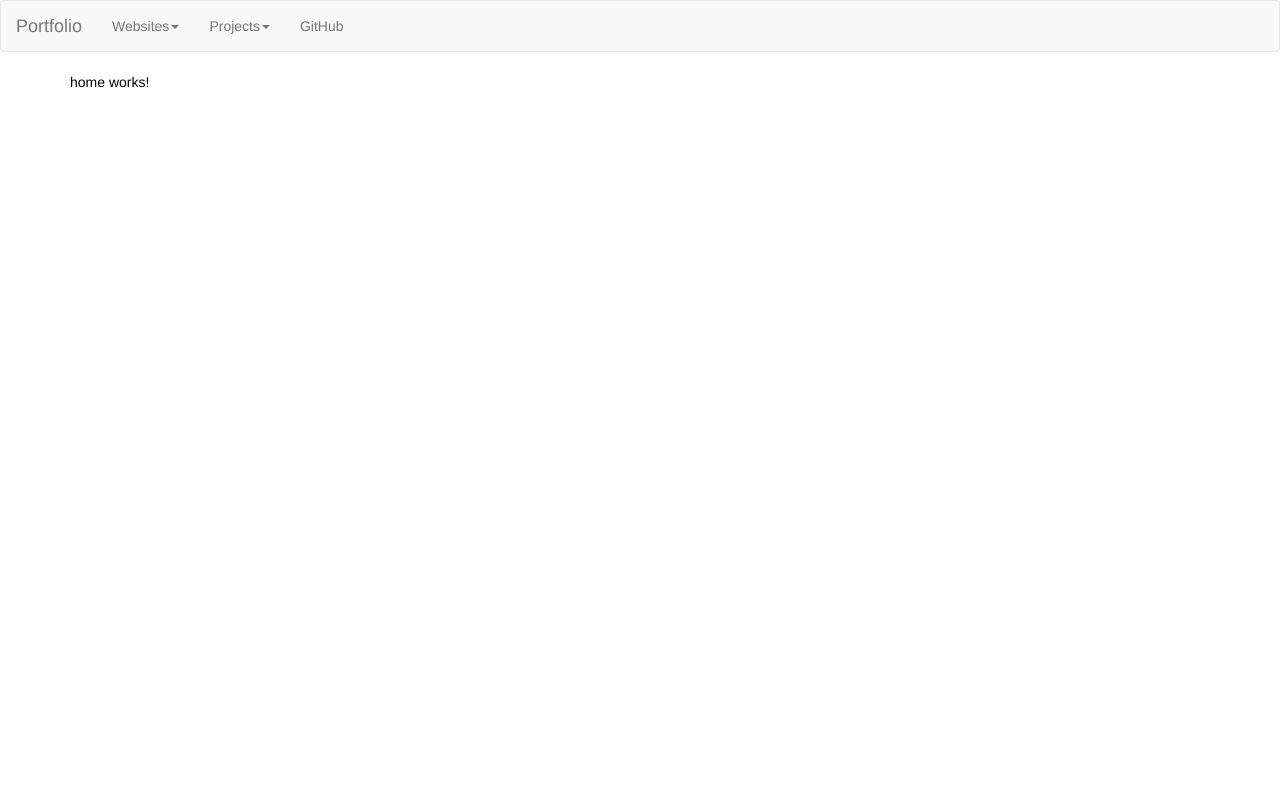
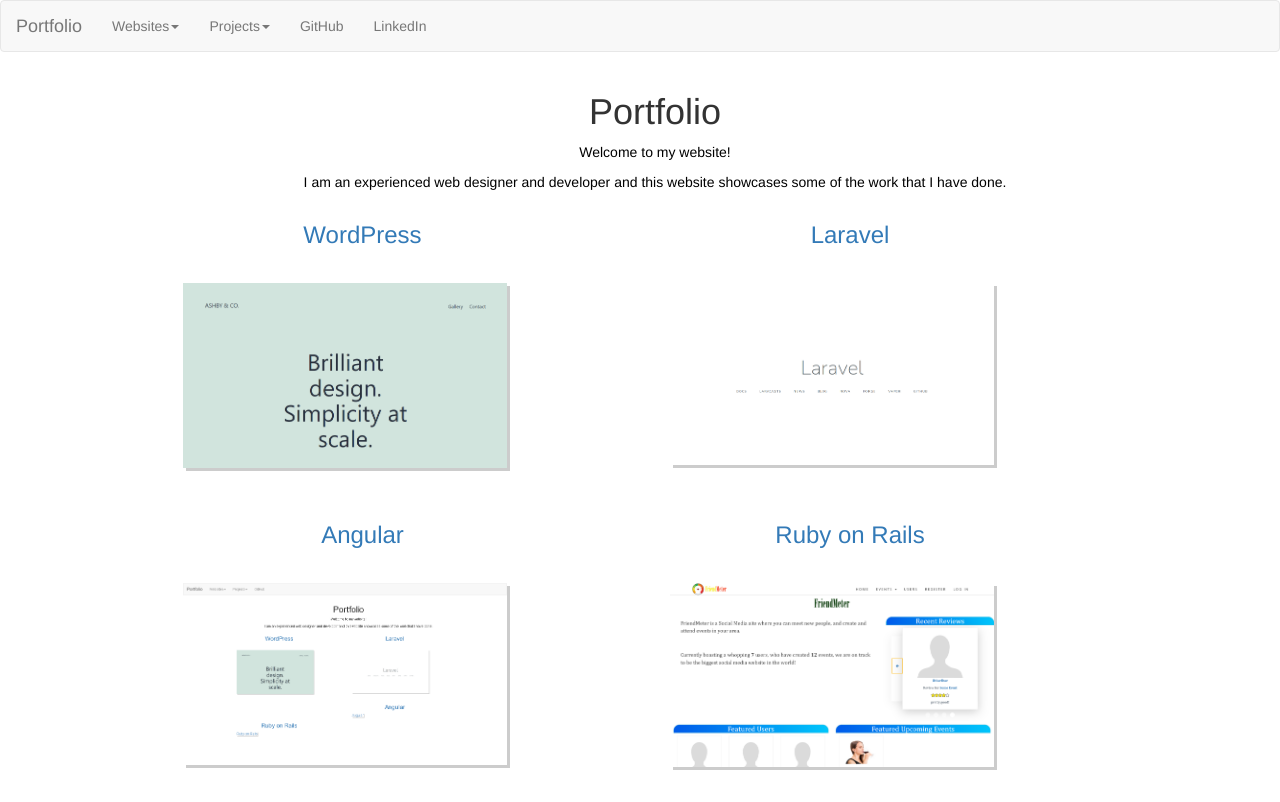
Before and after one commit to ndeely/Angular-ndcom, an Angular app: page / in a window 1280 px wide. Built offline with nearby package versions, Linux system fonts and the light colour scheme.

Commit message:
layout fixes
- added LinkedIn to header
- added Home Component content
- added new images
- changed title
- added some css

```diff
--- a/src/app/header/header.component.html
+++ b/src/app/header/header.component.html
@@ -10,12 +10,7 @@
         <li class="dropdown" appDropdown>
           <a class="dropdown-toggle" data-toggle="dropdown" role="button">Websites<span class="caret"></span></a>
           <ul class="dropdown-menu">
-            <li *ngFor="let site of websites"><a routerLink="websites/{{site.id}}">{{site.name}}</a></li>
-            <!--<li><a href="/wp">WordPress</a></li>
-            <li><a href="/laravel">Laravel</a></li>
-            <li><a href="/angular">Angular</a></li>
-            <li><a href="/rubyonrails">Ruby on Rails</a></li>-->
-
+            <li *ngFor="let site of sites"><a routerLink="websites/{{site.id}}">{{site.name}}</a></li>
           </ul>
         </li>
         <li class="dropdown" appDropdown>
@@ -27,6 +22,9 @@
         <li>
           <a href="https://www.github.com/ndeely" target="_blank">GitHub</a>
         </li>
+        <li>
+          <a href="https://www.linkedin.com/in/nialldeely/" target="_blank">LinkedIn</a>
+        </li>
       </ul>
     </div>
   </div>
--- a/src/app/header/header.component.ts
+++ b/src/app/header/header.component.ts
@@ -8,11 +8,11 @@
   styleUrls: ['./header.component.css']
 })
 export class HeaderComponent implements OnInit {
-  private websites: Website[];
+  sites: Website[];
 
   constructor(private ws: WebsitesService) { }
 
   ngOnInit() {
-    this.websites = this.ws.getSites();
+    this.sites = this.ws.getSites();
   }
 }
--- a/src/app/home/home.component.html
+++ b/src/app/home/home.component.html
@@ -1 +1,19 @@
-<p>home works!</p>
+<div class="container">
+  <div class="row">
+    <div class="col-xs-10 col-xs-offset-1">
+      <h1>Portfolio</h1>
+      <p>Welcome to my website!</p>
+      <p>I am an experienced web designer and developer and this website showcases some of the work that I have done.</p>
+    </div>
+  </div>
+</div>
+<div class="container">
+  <div class="row">
+    <div class=" site col-xs-10 col-xs-offset-1 col-md-4 col-md-offset-1" *ngFor="let site of sites">
+      <a routerLink="websites/{{site.id}}">
+        <h3>{{site.name}}</h3>
+        <img src="{{site.imagePath}}" alt="{{site.name}}" />
+      </a>
+    </div>
+  </div>
+</div>
--- a/src/app/home/home.component.ts
+++ b/src/app/home/home.component.ts
@@ -1,4 +1,6 @@
 import { Component, OnInit } from '@angular/core';
+import {WebsitesService} from '@websites/websites.service';
+import {Website} from '@websites/website.model';
 
 @Component({
   selector: 'app-home',
@@ -6,10 +8,12 @@
   styleUrls: ['./home.component.css']
 })
 export class HomeComponent implements OnInit {
+  sites: Website[];
 
-  constructor() { }
+  constructor(private ws: WebsitesService) { }
 
   ngOnInit(): void {
+    this.sites = this.ws.getSites();
   }
 
 }
--- a/src/app/websites/websites.component.html
+++ b/src/app/websites/websites.component.html
@@ -1,4 +1,9 @@
-<div class="container">
+<div class="container col-xs-10 col-xs-offset-1">
+  <div class="row">
+    <div class="col-xs-12">
+      <h1>{{site.name}}</h1>
+    </div>
+  </div>
   <div class="row">
     <div class="col-xs-12">
       <img
@@ -10,12 +15,7 @@
   </div>
   <div class="row">
     <div class="col-xs-12">
-      <h1>{{site.name}}</h1>
-    </div>
-  </div>
-  <div class="row">
-    <div class="col-xs-12">
-      {{site.desc}}
+      <p>{{site.desc}}</p>
     </div>
   </div>
   <div class="row">
--- a/src/index.html
+++ b/src/index.html
@@ -2,7 +2,7 @@
 <html lang="en">
 <head>
   <meta charset="utf-8">
-  <title>Ndcom</title>
+  <title>Niall Deely - Portfolio</title>
   <base href="/">
   <meta name="viewport" content="width=device-width, initial-scale=1">
   <link rel="icon" type="image/x-icon" href="favicon.ico">
--- a/src/styles.css
+++ b/src/styles.css
@@ -1,9 +1,18 @@
+h1, h3 {
+  text-align:center;
+}
+
 a {
   cursor: pointer;
 }
 
+.container .row div.site {
+  height:300px;
+}
+
 .container .row p {
   color:#000;
+  text-align: center;
 }
 
 .container .row a {
@@ -13,5 +22,11 @@
 
 .container .row img {
   max-width:90%;
+  margin:25px auto;
   box-shadow: 3px 3px #ccc;
 }
+
+.container .row button {
+  margin:20px auto;
+  display:block;
+}
```
Also changed, not shown: src/assets/images/angular.png (added), src/assets/images/rubyonrails.png (added).
